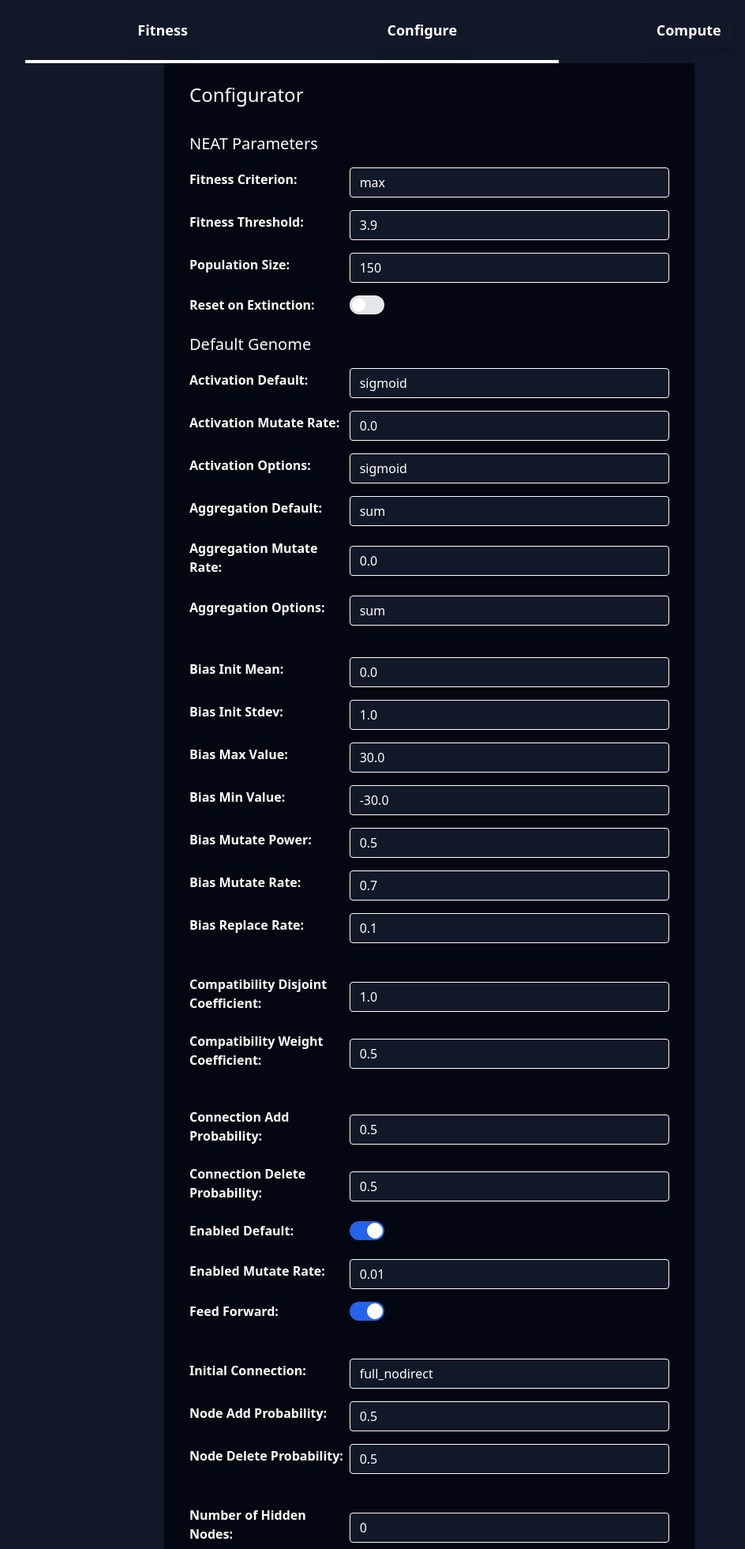
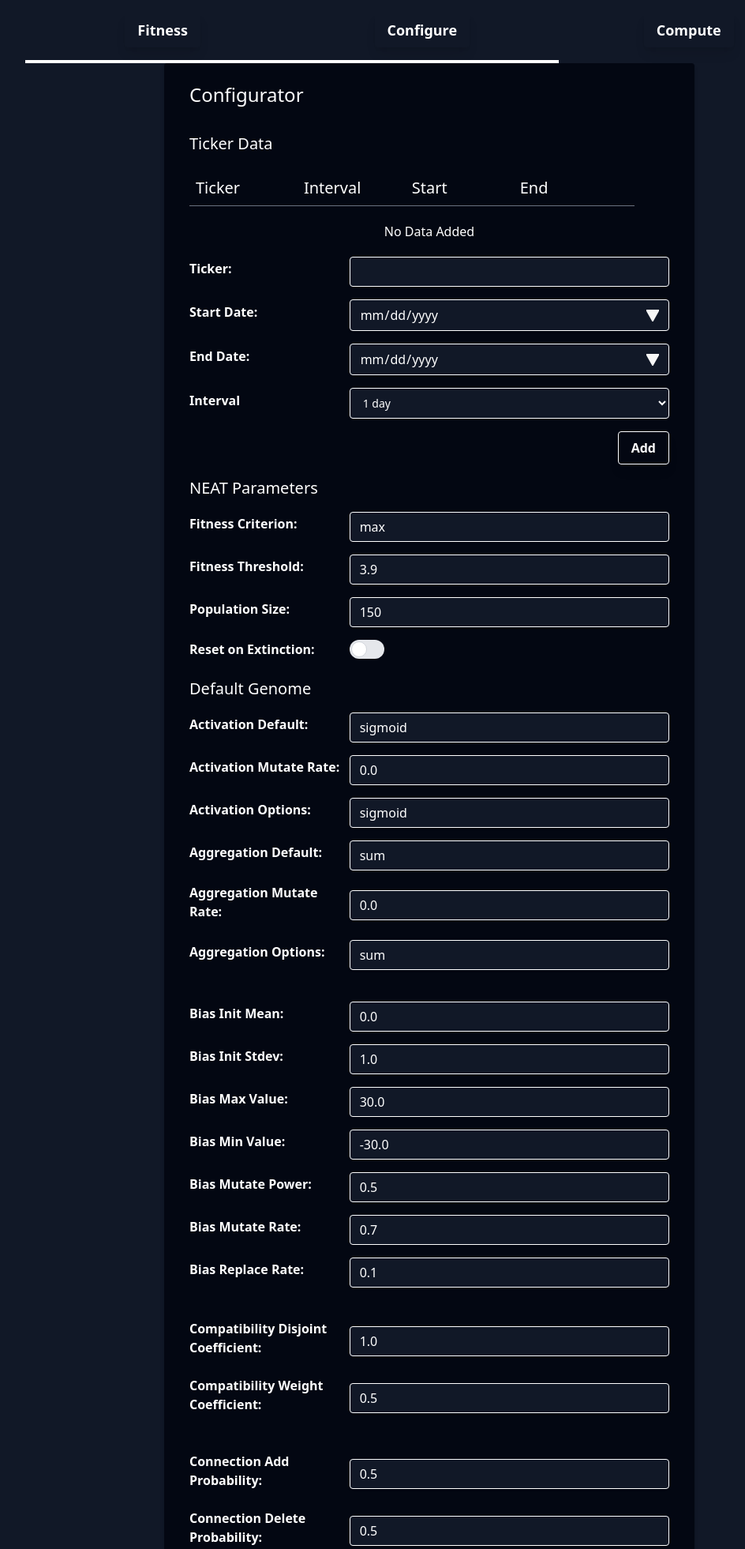
Before and after one commit to jodhangill/Quanet, a Flask app: page /configurator in a window 1280 px wide. Shown: the top 1961 px of the page at 79% size, without its empty margins (96-1040 px from the left). Run offline with Flask 3, Linux system fonts and the light colour scheme.

Commit message:
Add ticker data form

```diff
--- a/algorithm/neat_algo.py
+++ b/algorithm/neat_algo.py
@@ -4,7 +4,8 @@ import yfinance as yf
 from . import config_parser, NeatStrategy
 
 # Download data example (TODO: Choose data from client-side)
-data = yf.download('SPY', '2007-08-01', '2008-07-01')
+data = yf.download('SPY', period="7d")
+print(data)
 
 def eval_genomes(genomes, config):
     for genome_id, genome in genomes:
--- a/app.py
+++ b/app.py
@@ -23,6 +23,7 @@ def configurator():
 def process_form():
     # Get the client's IP address
     client_ip = request.remote_addr
+    print(client_ip)
 
     # Limit to one instance per IP
     with lock:
--- a/static/css/output.css
+++ b/static/css/output.css
@@ -614,6 +618,10 @@ video {
   grid-column: span 2 / span 2;
 }
 
+.col-start-3 {
+  grid-column-start: 3;
+}
+
 .m-0 {
   margin: 0px;
 }
@@ -631,12 +639,21 @@ video {
   margin-right: 0.5rem;
 }
 
+.my-5 {
+  margin-top: 1.25rem;
+  margin-bottom: 1.25rem;
+}
+
 .mb-20 {
   margin-bottom: 5rem;
 }
 
 .mb-4 {
   margin-bottom: 1rem;
+}
+
+.mb-5 {
+  margin-bottom: 1.25rem;
 }
 
 .mb-8 {
@@ -752,6 +769,10 @@ video {
   align-items: center;
 }
 
+.justify-end {
+  justify-content: flex-end;
+}
+
 .justify-center {
   justify-content: center;
 }
@@ -764,24 +785,20 @@ video {
   justify-content: space-around;
 }
 
+.self-start {
+  align-self: flex-start;
+}
+
+.self-end {
+  align-self: flex-end;
+}
+
 .overflow-auto {
   overflow: auto;
 }
 
-.overflow-hidden {
-  overflow: hidden;
-}
-
-.overflow-clip {
-  overflow: clip;
-}
-
 .overflow-x-auto {
   overflow-x: auto;
-}
-
-.overflow-y-auto {
-  overflow-y: auto;
 }
 
 .overflow-y-hidden {
@@ -817,12 +834,40 @@ video {
   border-top-right-radius: 0.75rem;
 }
 
+.rounded-l-none {
+  border-top-left-radius: 0px;
+  border-bottom-left-radius: 0px;
+}
+
+.rounded-r-none {
+  border-top-right-radius: 0px;
+  border-bottom-right-radius: 0px;
+}
+
 .border {
   border-width: 1px;
 }
 
+.border-b {
+  border-bottom-width: 1px;
+}
+
+.border-r-0 {
+  border-right-width: 0px;
+}
+
 .border-none {
   border-style: none;
+}
+
+.border-gray-300 {
+  --tw-border-opacity: 1;
+  border-color: rgb(209 213 219 / var(--tw-border-opacity));
+}
+
+.border-gray-500 {
+  --tw-border-opacity: 1;
+  border-color: rgb(107 114 128 / var(--tw-border-opacity));
 }
 
 .border-purple-400 {
@@ -880,6 +925,11 @@ video {
   background-color: rgb(229 231 235 / var(--tw-bg-opacity));
 }
 
+.bg-gray-50 {
+  --tw-bg-opacity: 1;
+  background-color: rgb(249 250 251 / var(--tw-bg-opacity));
+}
+
 .bg-gray-700 {
   --tw-bg-opacity: 1;
   background-color: rgb(55 65 81 / var(--tw-bg-opacity));
@@ -904,8 +954,17 @@ video {
   background-color: rgb(255 255 255 / var(--tw-bg-opacity));
 }
 
+.bg-gray-800 {
+  --tw-bg-opacity: 1;
+  background-color: rgb(31 41 55 / var(--tw-bg-opacity));
+}
+
 .p-2 {
   padding: 0.5rem;
+}
+
+.p-2\.5 {
+  padding: 0.625rem;
 }
 
 .p-3 {
@@ -919,6 +978,11 @@ video {
 .px-0 {
   padding-left: 0px;
   padding-right: 0px;
+}
+
+.px-2 {
+  padding-left: 0.5rem;
+  padding-right: 0.5rem;
 }
 
 .px-4 {
@@ -944,9 +1008,18 @@ video {
   padding-top: 1.5rem;
 }
 
+.text-center {
+  text-align: center;
+}
+
 .text-2xl {
   font-size: 1.5rem;
   line-height: 2rem;
+}
+
+.text-sm {
+  font-size: 0.875rem;
+  line-height: 1.25rem;
 }
 
 .text-xl {
@@ -960,6 +1033,11 @@ video {
 
 .font-semibold {
   font-weight: 600;
+}
+
+.text-gray-900 {
+  --tw-text-opacity: 1;
+  color: rgb(17 24 39 / var(--tw-text-opacity));
 }
 
 .text-red-600 {
@@ -986,7 +1064,15 @@ video {
   transition-timing-function: cubic-bezier(0, 0, 0.2, 1);
 }
 
-/* Custom cursor */
+::-webkit-inner-spin-button {
+  display: none;
+}
+
+::-webkit-calendar-picker-indicator {
+  background: url('../images/arrow-down.png') no-repeat center center;
+  padding: 0;
+  cursor: url('../images/custom-cursor.png'), auto;
+}
 
 * {
   cursor: url('../images/custom-cursor.png'), auto !important;
@@ -1057,11 +1143,8 @@ button:hover, a:hover {
   color: rgb(255 255 255 / var(--tw-text-opacity));
 }
 
-#neatForm .input-container input:not([type="checkbox"]) {
+#neatForm .input-container input:not([type="checkbox"]), #neatForm .input-container select {
   width: 100%;
-  -webkit-appearance: none;
-     -moz-appearance: none;
-          appearance: none;
   border-radius: 0.25rem;
   border-width: 1px;
   --tw-border-opacity: 1;
@@ -1080,12 +1163,17 @@ button:hover, a:hover {
   box-shadow: var(--tw-ring-offset-shadow, 0 0 #0000), var(--tw-ring-shadow, 0 0 #0000), var(--tw-shadow);
 }
 
-#neatForm .input-container input:not([type="checkbox"]):focus {
+#neatForm .input-container input:not([type="checkbox"]):hover, #neatForm .input-container select:hover {
+  --tw-bg-opacity: 1;
+  background-color: rgb(55 65 81 / var(--tw-bg-opacity));
+}
+
+#neatForm .input-container input:not([type="checkbox"]):focus, #neatForm .input-container select:focus {
   outline: 2px solid transparent;
   outline-offset: 2px;
 }
 
-#neatForm * {
+#neatForm > *{
   animation: fadeInUp;
   animation-duration: 0.5s;
 }
@@ -1211,6 +1309,10 @@ button:hover, a:hover {
     grid-column: span 1 / span 1;
   }
 
+  .md\:col-start-4 {
+    grid-column-start: 4;
+  }
+
   .md\:block {
     display: block;
   }
@@ -1235,6 +1337,10 @@ button:hover, a:hover {
     grid-template-columns: repeat(3, minmax(0, 1fr));
   }
 
+  .md\:grid-cols-4 {
+    grid-template-columns: repeat(4, minmax(0, 1fr));
+  }
+
   .md\:whitespace-normal {
     white-space: normal;
   }
@@ -1246,6 +1352,11 @@ button:hover, a:hover {
 
   .md\:text-lg {
     font-size: 1.125rem;
+    line-height: 1.75rem;
+  }
+
+  .md\:text-xl {
+    font-size: 1.25rem;
     line-height: 1.75rem;
   }
 }
--- /dev/null
+++ b/static/js/configurator.js
@@ -0,0 +1,66 @@
+var tickerTemplate = `
+<div class="ticker_data flex justify-center px-2 my-5">
+    <div class="bg-gray-800 w-full py-2 px-4 teal-800 border-gray-500 border border-r-0 rounded rounded-r-none flex justify-between md:text-xl">
+        <div>
+            <span class="self-start"></span>
+        </div>
+        <div>
+            <span></span>
+            <span></span>
+            <span></span>
+        </div>
+    </div>
+    <button onclick="removeData(event, this)" class="bg-gray-800 border-gray-500 rounded-l-none">✕</button>
+</div>
+`
+
+function removeData(event, button) {
+    event.preventDefault();
+    var element = button.closest('.ticker_data');
+    element.parentNode.removeChild(element);
+    var tickerList = document.getElementById('ticker_list');
+    var dataList = document.getElementsByClassName('ticker_data');
+    if (dataList.length == 0) {
+        tickerList.innerHTML += `
+            <div id="no_ticker_message" class="text-center w-full">
+                <span>No Data Added</span>
+            </div>`;
+    }
+}
+
+function addTickerData(event) {
+    event.preventDefault();
+    var ticker = document.getElementById('ticker')
+    var start = document.getElementById('start_date')
+    var end = document.getElementById('end_date')
+    var interval = document.getElementById('interval')
+    console.log(interval)
+    var tickerTemplate = `
+            <div class="ticker_data flex justify-center my-5">
+                <div class="grid grid-cols-3 md:grid-cols-4 bg-gray-800 w-full py-2 px-2 border-gray-500 border border-r-0 rounded rounded-r-none md:text-xl">
+                    <div>
+                        <span class="self-start">${ticker.value}</span>
+                    </div>
+                    <div>
+                        <span>${interval.value}</span>
+                    </div>
+                    <div>
+                        <span value=${start.value}>${start.value.substring(2)}</span>
+                    </div>
+                    <div class="col-start-3 md:col-start-4">
+                        <span value=${end.value}>${end.value.substring(2)}</span>
+                    </div>
+                </div>
+                <button onclick="removeData(event, this)" class="w-12 bg-gray-800 border-gray-500 rounded-l-none">✕</button>
+            </div>
+        `
+    var tickerList = document.getElementById('ticker_list');
+    var message = document.getElementById('no_ticker_message');
+    if (message) {
+        tickerList.removeChild(message);
+    }
+    tickerList.innerHTML += tickerTemplate
+    ticker.value = '';
+    start.value = '';
+    end.value = '';
+}
--- a/templates/configurator.html
+++ b/templates/configurator.html
@@ -3,12 +3,64 @@
 {% extends "base.html" %}
 
 {% block content %}
-
+<script src="{{ url_for('static', filename='js/configurator.js') }}"></script>
 <div class="flex flex-col items-center justify-center min-h-screen">
     <form id="neatForm" class="bg-gray-950 shadow-md rounded px-8 pt-6 pb-8 mt-20 mb-20 form-container w-screen max-w-2xl">
         <h2 class="text-2xl mb-8">Configurator</h2>
+        <h2 class="text-xl mt-4 mb-4">Ticker Data</h2>
+        <div id="ticker_list" class="mb-5">
+            <div id="ticker_headings" class="flex justify-center my-5">
+                <div class="grid grid-cols-3 md:grid-cols-4 bg-gray-950 w-full py-2 px-2 teal-800 border-gray-500 border-b md:text-xl">
+                    <div>
+                        <span class="self-start">Ticker</span>
+                    </div>
+                    <div>
+                        <span>Interval</span>
+                    </div>
+                    <div>
+                        <span>Start</span>
+                    </div>
+                    <div class="col-start-3 md:col-start-4">
+                        <span>End</span>
+                    </div>
+                </div>
+                <div class="w-12 invisible"></div>
+            </div>
+            <div id="no_ticker_message" class="text-center w-full">
+                <span>No Data Added</span>
+            </div>
+        </div>
+
+        {{ input("Ticker:", "ticker", "text")}}
+        {{ input("Start Date:", "start_date", "date")}}
+        {{ input("End Date:", "end_date", "date")}}
+        <div class="input-container">
+            <div class="md:w-1/3">
+                <label for="">Interval</label>
+            </div>
+            <div class="md:w-2/3">
+                <select id="interval" class="bg-gray-50 border border-gray-300 text-gray-900 text-sm rounded-lg  block w-full p-2.5 ">
+                  <option value="1m">1 minute</option>
+                  <option value="2m">2 minutes</option>
+                  <option value="5m">5 minutes</option>
+                  <option value="15m">15 minutes</option>
+                  <option value="30m">30 minutes</option>
+                  <option value="60m">60 minutes</option>
+                  <option value="90m">90 minutes</option>
+                  <option value="1h">1 hour</option>
+                  <option selected value="1d">1 day</option>
+                  <option value="5d">5 days</option>
+                  <option value="1wk">1 week</option>
+                  <option value="1mo">1 month</option>
+                  <option value="3mo">3 months</option>
+                </select>
+            </div>
+        </div>
+        <div class="flex justify-end">
+            <button class="self-end" onclick="addTickerData(event)">Add</button>
+        </div>
+
         <h2 class="text-xl mt-4 mb-4">NEAT Parameters</h2>
-
         {{ input("Fitness Criterion:", "fitness_criterion", "text", "max")}}
         {{ input("Fitness Threshold:", "fitness_threshold", "number", "3.9")}}
         {{ input("Population Size:", "pop_size", "number", "150")}}
```
Also changed, not shown: other parts of static/css/output.css (+43 -4 lines), static/css/input.css (+8 -5 lines), static/images/arrow-down.png (added).
